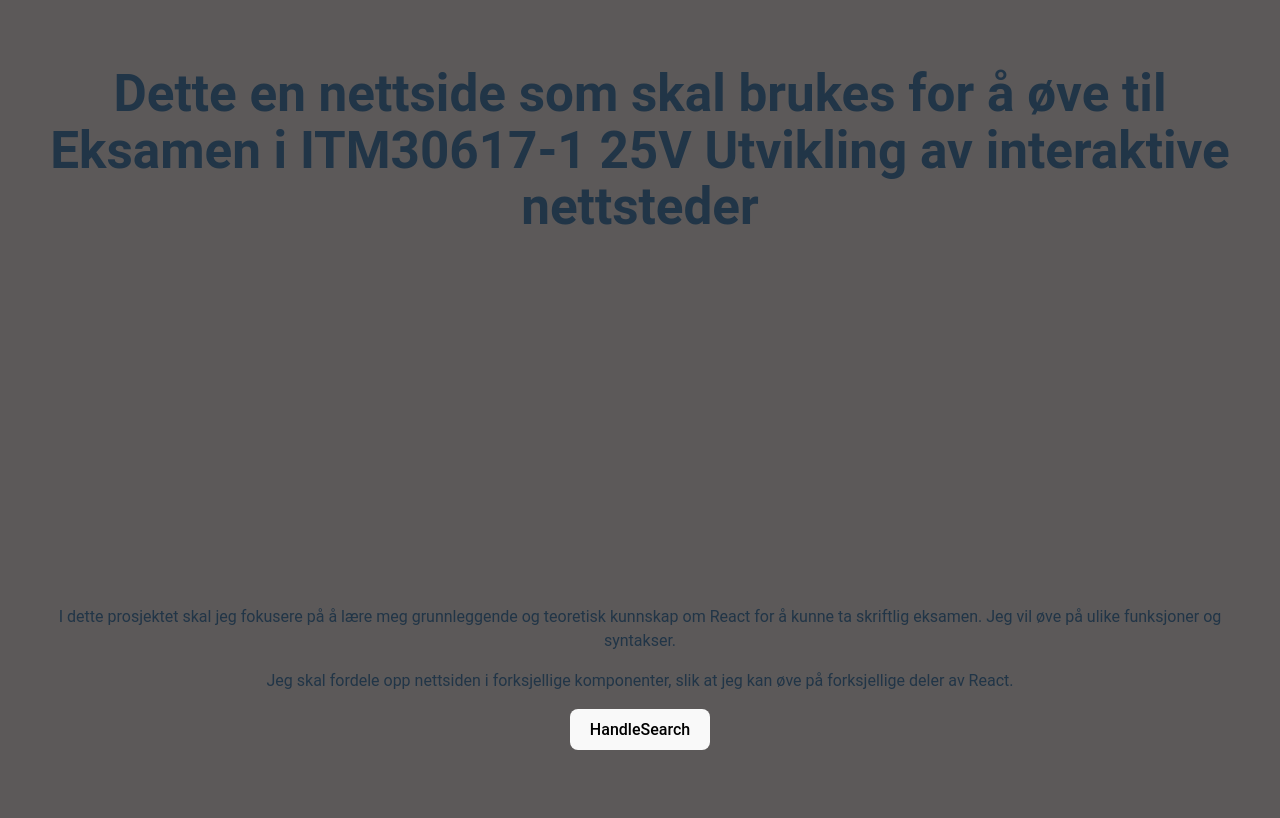
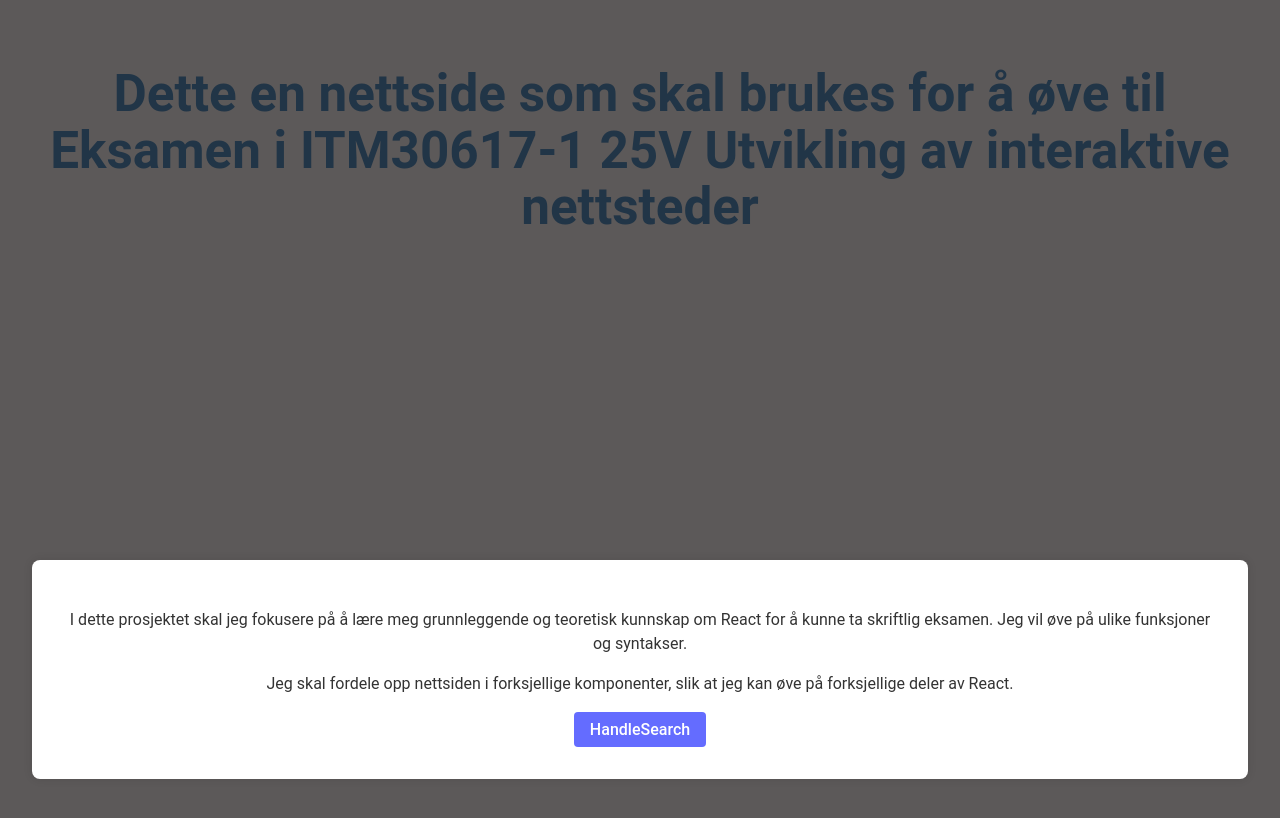
Before and after one commit to ErikAJensen/myreactjourney, a React (Vite) app: page / in a window 1280 px wide. Shown: the top 818 px of the page. Built offline with nearby package versions, Linux system fonts and the light colour scheme.

Commit message:
lagt til litt scss styling

```diff
--- a/src/Styles/Main.scss
+++ b/src/Styles/Main.scss
@@ -5,3 +5,39 @@ body {
   padding: 0;
   box-sizing: border-box;
 }
+
+#root {
+  max-width: 1280px;
+  margin: 0 auto;
+  padding: 2rem;
+  text-align: center;
+}
+
+header {
+  background-color: #333;
+  color: white;
+  padding: 1rem;
+}
+
+article {
+  background-color: white;
+  color: #333;
+  padding: 2rem;
+  margin: 1rem 0;
+  border-radius: 8px;
+  box-shadow: 0 0 10px rgba(0, 0, 0, 0.1);
+}
+
+button {
+  background-color: #646cff;
+  color: white;
+  border: none;
+  padding: 0.5rem 1rem;
+  border-radius: 4px;
+  cursor: pointer;
+  transition: background-color 0.3s;
+}
+
+button:hover {
+  background-color: #535bf2;
+}
```
